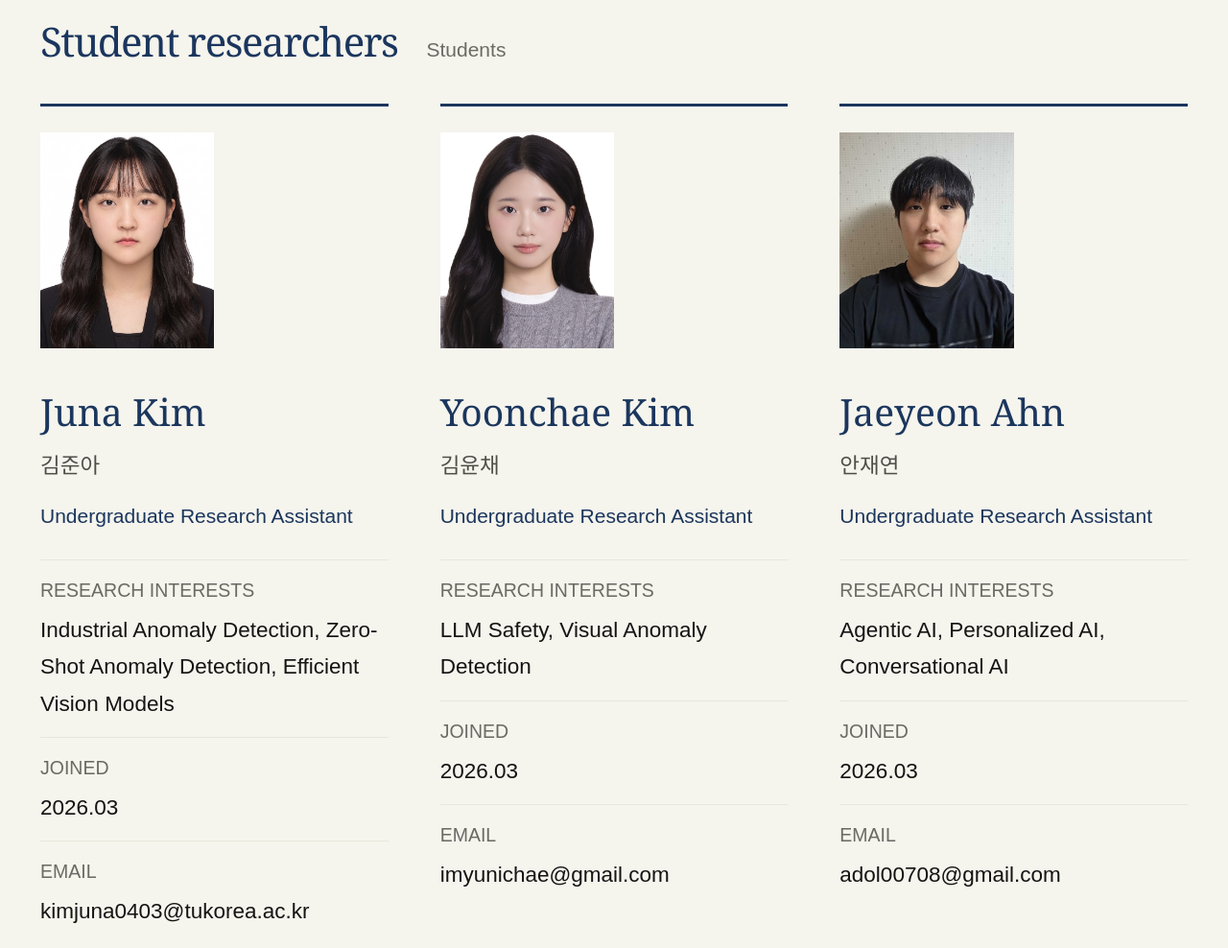
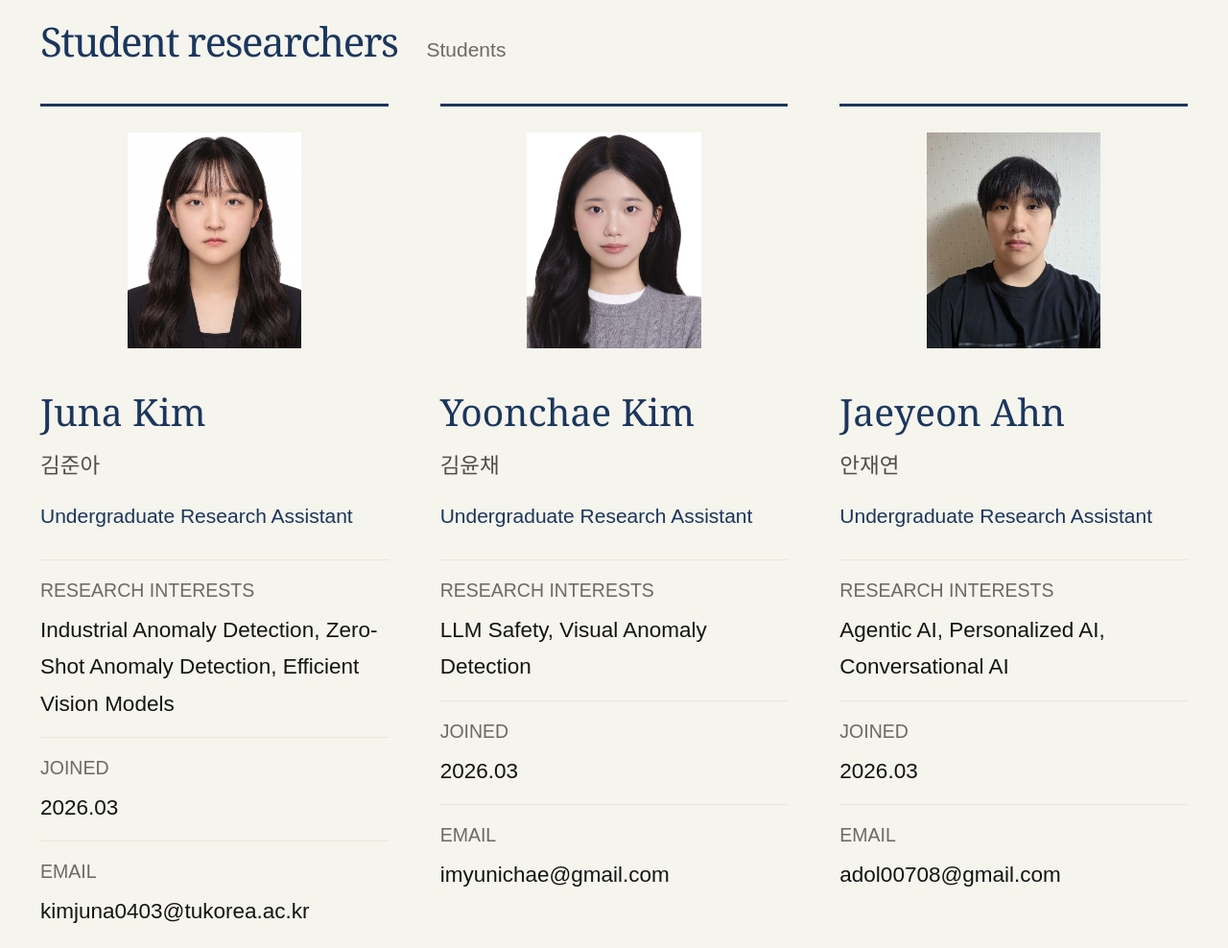
Before and after one commit to InfolabAI/tilab, a plain HTML site: page people.html in a window 1280 px wide. Shown: the part 1100-2088 px from the top of the page at 96% size. Drawn offline with Linux system fonts and the light colour scheme.

Commit message:
Center student portraits within profile cards

```diff
--- a/styles.css
+++ b/styles.css
@@ -107,5 +107,5 @@ body{min-height:100vh;display:flex;flex-direction:column}main.wrap{width:100%;fl
 @media(max-width:600px){.hero-top{flex-direction:column;gap:12px}.hero-top .eyebrow{font-size:13px;letter-spacing:1.4px}.hero-top .edition{font-size:12px;max-width:none;text-align:left}.hero-copy{line-height:1.7}.header-inner{min-height:100px}}
 
 /* Match the normalized portraits without a second display crop. */
-.student-photo{display:block;width:50%;height:auto;aspect-ratio:643/800}
+.student-photo{display:block;width:50%;height:auto;aspect-ratio:643/800;margin-inline:auto}
 .student-photo img{display:block;width:100%;height:100%;object-fit:contain}
```
